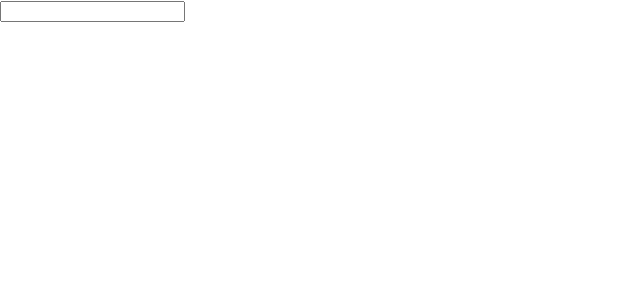
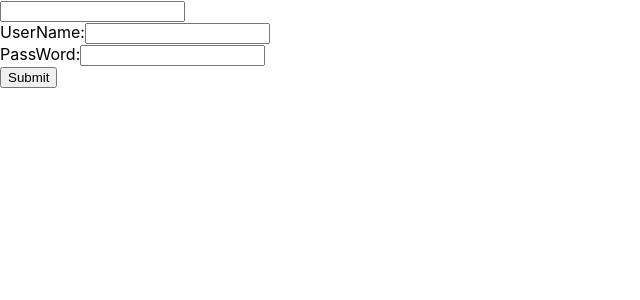
Before and after one commit to IanHancock36/dev-react-drills, a React (Create React App) app: page / in a window 1280 px wide. Shown: the top 300 px of the page, without its empty margins (0-640 px from the left). Built offline with nearby package versions, Linux system fonts and the light colour scheme.

Commit message:
adding form functionality with hooks

```diff
--- a/src/App.js
+++ b/src/App.js
@@ -7,7 +7,7 @@ import App2 from './App2'
 
 import App3 from './App3'
 import OnCLick from './OnCLick'
-
+import ControlledComponents from './ControlledComponents'
 
 
 const App =() =>{
@@ -20,6 +20,7 @@ return(
     {/* <App3 /> */}
     {/* <SearchBar products={['basketball','football','baseball','soccer']} /> */}
     <OnCLick />
+    <ControlledComponents />
     </div>
 )
 }
--- /dev/null
+++ b/src/ControlledComponents.js
@@ -0,0 +1,31 @@
+import React, { Component } from 'react';
+
+export default class ControlledComponents extends Component {
+	state = {
+		username: '',
+		password: ''
+	};
+	handleUserNameChange = (event) =>
+		this.setState({
+			username: event.target.value
+		});
+	handlePassWordChange = (event) =>
+		this.setState({
+			password: event.target.value
+		});
+	render() {
+		return (
+			<form>
+				<div>
+					<label>UserName:</label>
+					<input type="text" onChange={this.handleUserNameChange} />
+				</div>
+				<div>
+					<label>PassWord:</label>
+					<input type="text" onChange={this.handlePassWordChange} />
+				</div>
+				<input type="submit" />
+			</form>
+		);
+	}
+}
```
